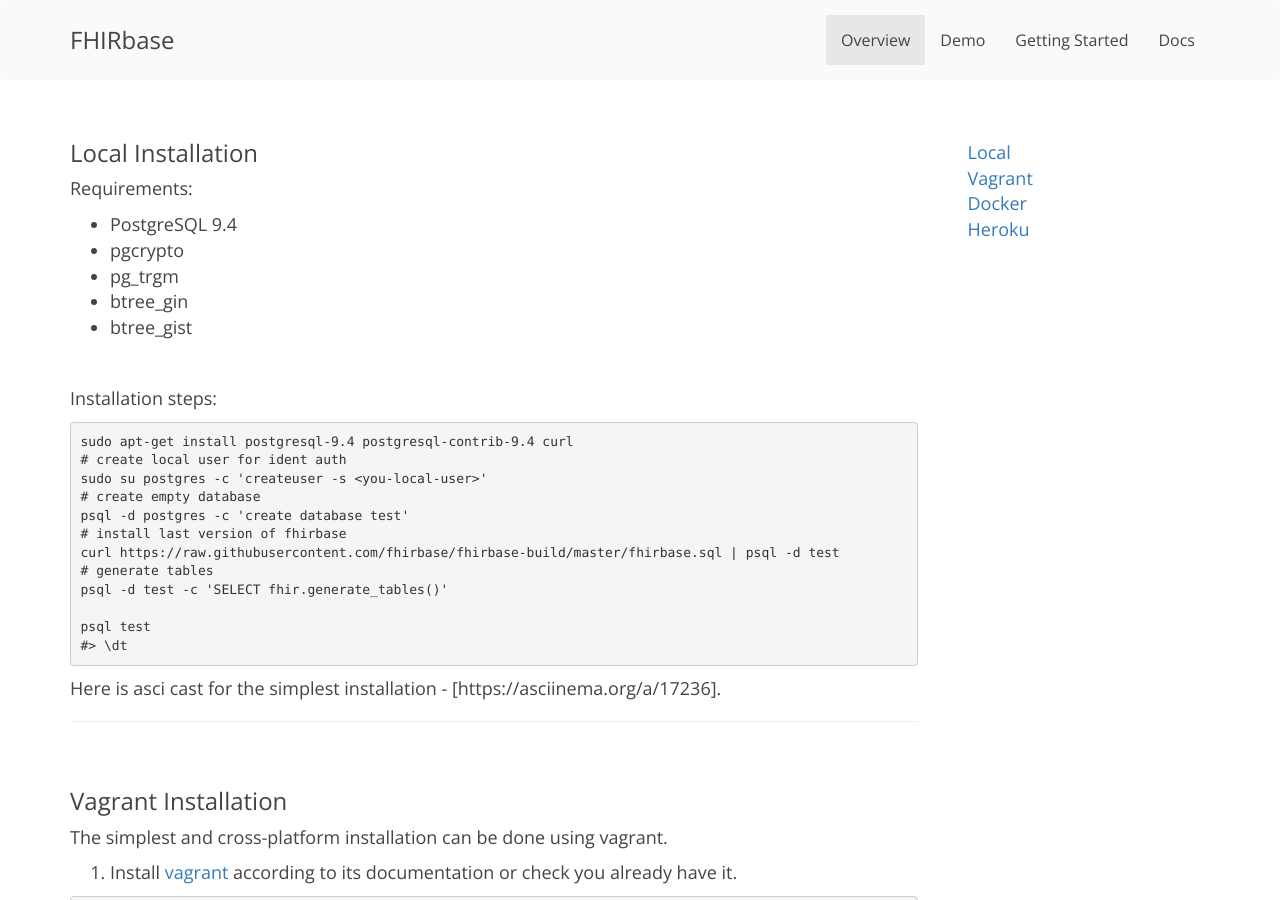
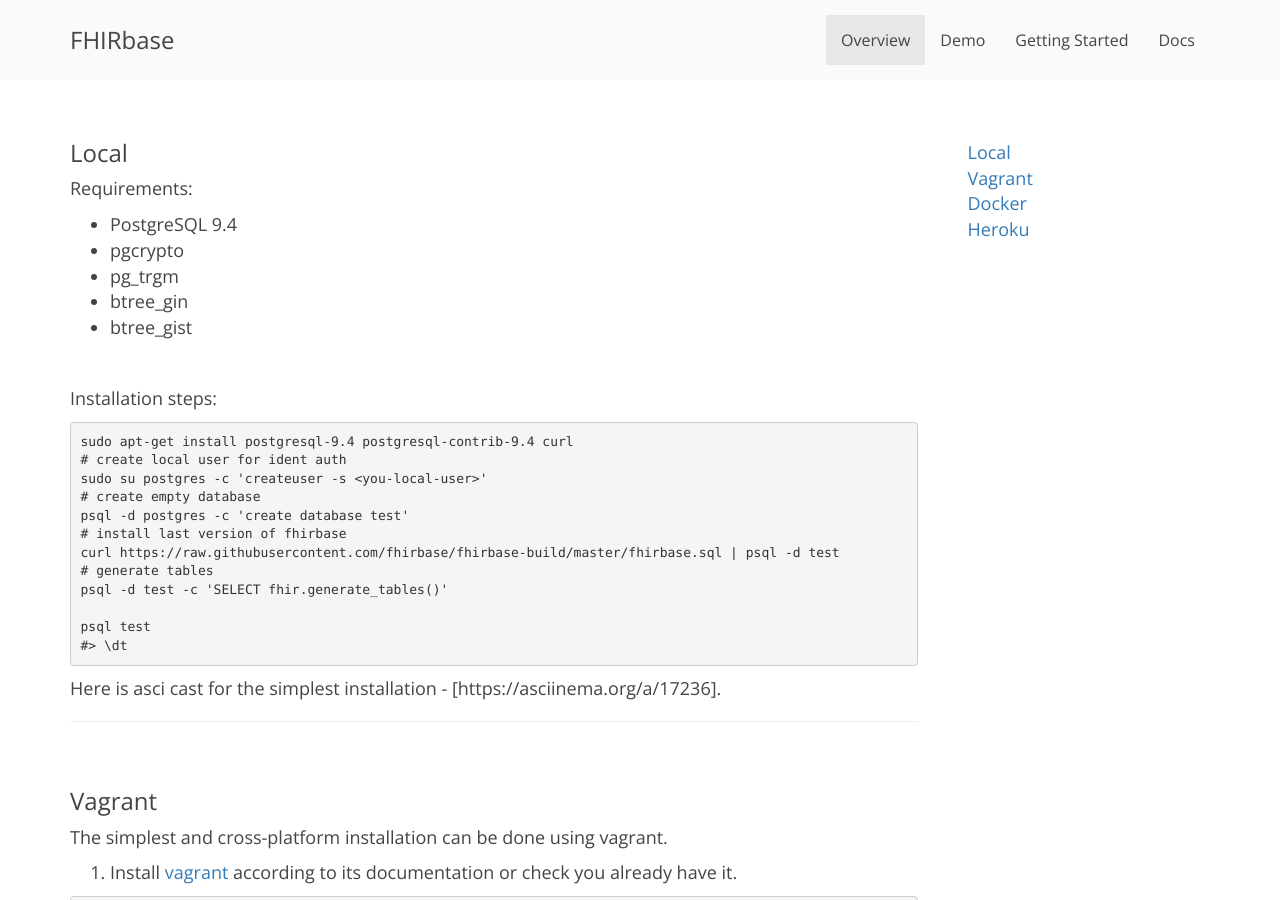
Before and after one commit to fhirbase/fhirbase.github.io, a Jekyll site: the page built from gstarted.html, in a window 1280 px wide and 900 px high. Built offline with Jekyll 4.4.1, drawn with Linux system fonts in a browser that asks for light colours; nearby versions of some CDN libraries; Markdown is read by kramdown in place of the engine named in the settings; some of the changed text lies outside the part shown.

Commit message:
replace subnuf for getting started

```diff
--- a/_instruction/docker.md
+++ b/_instruction/docker.md
@@ -1,6 +1,6 @@
 ---
 layout: default
-title:  "Docker Installation"
+title:  "Docker"
 id: docker
 order: 3
 ---
--- a/_instruction/heroku.md
+++ b/_instruction/heroku.md
@@ -1,6 +1,6 @@
 ---
 layout: default
-title:  "Heroku Installation"
+title:  "Heroku"
 id: heroku
 order: 4
 ---
--- a/_instruction/local.md
+++ b/_instruction/local.md
@@ -1,6 +1,6 @@
 ---
 layout: default
-title:  "Local Installation"
+title:  "Local"
 id: local
 order: 1
 ---
--- a/_instruction/vagrant.md
+++ b/_instruction/vagrant.md
@@ -1,6 +1,6 @@
 ---
 layout: default
-title:  "Vagrant Installation"
+title:  "Vagrant"
 id: vagrant
 order: 2
 ---
--- a/gstarted.html
+++ b/gstarted.html
@@ -3,9 +3,9 @@
 title: FHIRbase
 ---
 
+{% assign instructions = site.instruction | sort: 'order' %}
 <div class="container gstarted">
 	<div class="col-md-9">
-                {% assign instructions = site.instruction | sort: 'order' %}
 		{% for instruction in instructions %}
 			<h3 id="{{ instruction.id }}">
 				{{instruction.title}}
@@ -17,10 +17,10 @@
 	</div>
 	<div class="col-md-3 sub-nav">
 		<ul class="subnav-list list-unstyled">
-			<li><a href="#local" >Local</a></li>
-			<li><a href="#vagrant">Vagrant</a></li>
-			<li><a href="#docker">Docker</a></li>
-			<li><a href="#heroku">Heroku</a></li>
+                  {% for instruction in instructions %}
+		     <li><a href="#{{instruction.id}}">{{instruction.title}}</a></li>
+		  {% endfor %}
+
 		</ul>
 	</div>
 </div>
```
